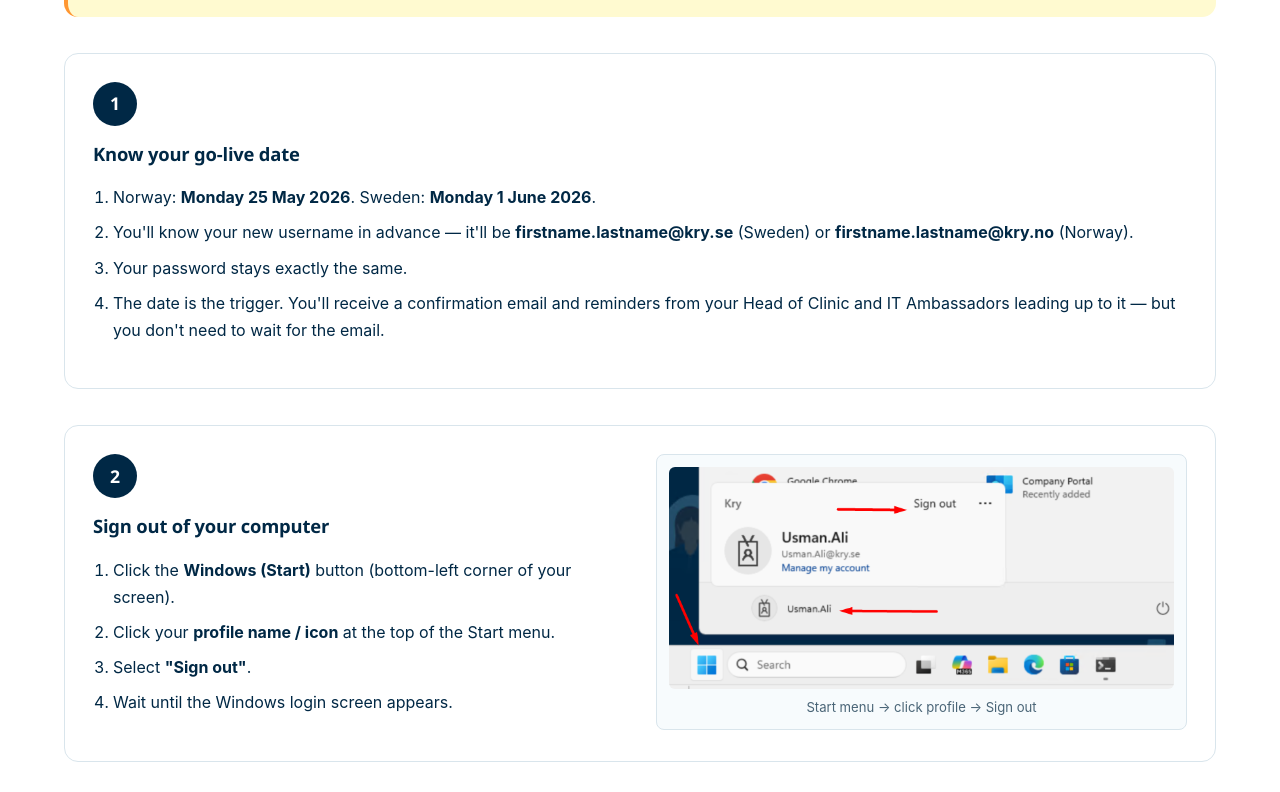
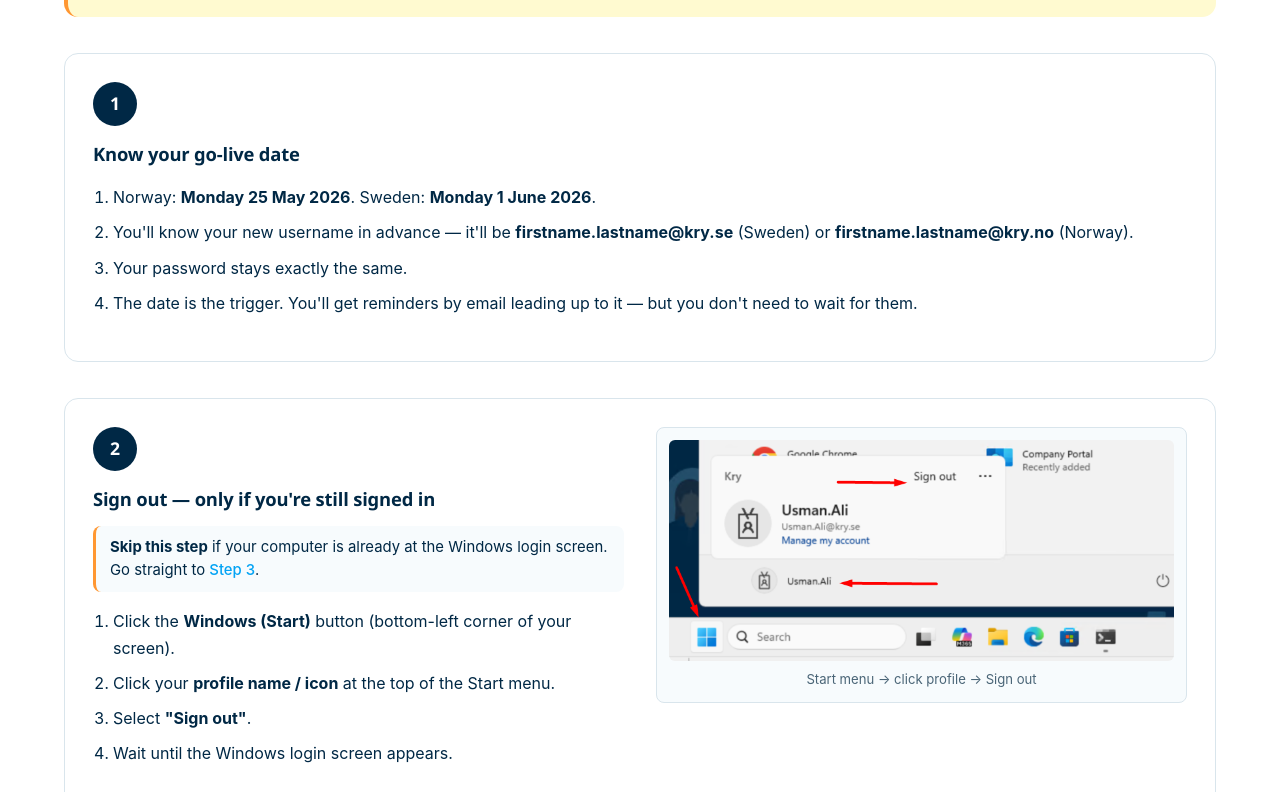
Before and after one commit to webbhalsa/UPN-Comm-Site, a plain HTML site: page en/login-guide.html in a window 1280 px wide. Shown: the part 598-1390 px from the top of the page. Drawn offline with Linux system fonts and the light colour scheme.

Commit message:
Step 2 conditional + Step 1 simplification
Step 2 reframed across all 6 pages: "Sign out — only if you're still
signed in". Adds an explicit skip note ("Skip this step if your computer
is already at the Windows login screen → go to Step 3"). New
`.step-note` CSS class for the styled callout on login-guide pages.
Inline em-text version on the condensed index pages.

Step 1 copy simplified: drops "from your Head of Clinic and IT
Ambassadors leading up to it" — the channel/who is incidental, the
date is the point. New copy reads: "you'll get reminders by email
leading up to it" (or equivalent in SV/NO).

Co-Authored-By: Claude Opus 4.7 (1M context) <noreply@anthropic.com>

```diff
--- a/assets/css/site.css
+++ b/assets/css/site.css
@@ -660,6 +660,16 @@ footer.site-footer a:hover {
   margin-bottom: 14px;
 }
 .guide-step h3 { margin-bottom: 12px; }
+.guide-step .step-note {
+  background: var(--bg-soft);
+  border-left: 3px solid var(--orange-500);
+  padding: 10px 14px;
+  border-radius: 8px;
+  font-size: 0.93rem;
+  color: var(--text);
+  margin: 0 0 16px;
+}
+.guide-step .step-note strong { color: var(--blue-900); }
 .guide-step ol {
   padding-left: 20px;
   color: var(--text);
--- a/en/login-guide.html
+++ b/en/login-guide.html
@@ -71,7 +71,7 @@
         <li>Norway: <strong>Monday 25 May 2026</strong>. Sweden: <strong>Monday 1 June 2026</strong>.</li>
         <li>You'll know your new username in advance — it'll be <strong>firstname.lastname@kry.se</strong> (Sweden) or <strong>firstname.lastname@kry.no</strong> (Norway).</li>
         <li>Your password stays exactly the same.</li>
-        <li>The date is the trigger. You'll receive a confirmation email and reminders from your Head of Clinic and IT Ambassadors leading up to it — but you don't need to wait for the email.</li>
+        <li>The date is the trigger. You'll get reminders by email leading up to it — but you don't need to wait for them.</li>
       </ol>
     </div>
   </section>
@@ -80,7 +80,8 @@
   <section id="step-2" class="guide-step">
     <div>
       <div class="guide-num">2</div>
-      <h3>Sign out of your computer</h3>
+      <h3>Sign out — only if you're still signed in</h3>
+      <p class="step-note"><strong>Skip this step</strong> if your computer is already at the Windows login screen. Go straight to <a href="#step-3">Step 3</a>.</p>
       <ol>
         <li>Click the <strong>Windows (Start)</strong> button (bottom-left corner of your screen).</li>
         <li>Click your <strong>profile name / icon</strong> at the top of the Start menu.</li>
```
Also changed, not shown: en/index.html (+3 -2 lines), no/index.html (+3 -2 lines), no/login-guide.html (+3 -2 lines), sv/index.html (+3 -2 lines), sv/login-guide.html (+3 -2 lines).
